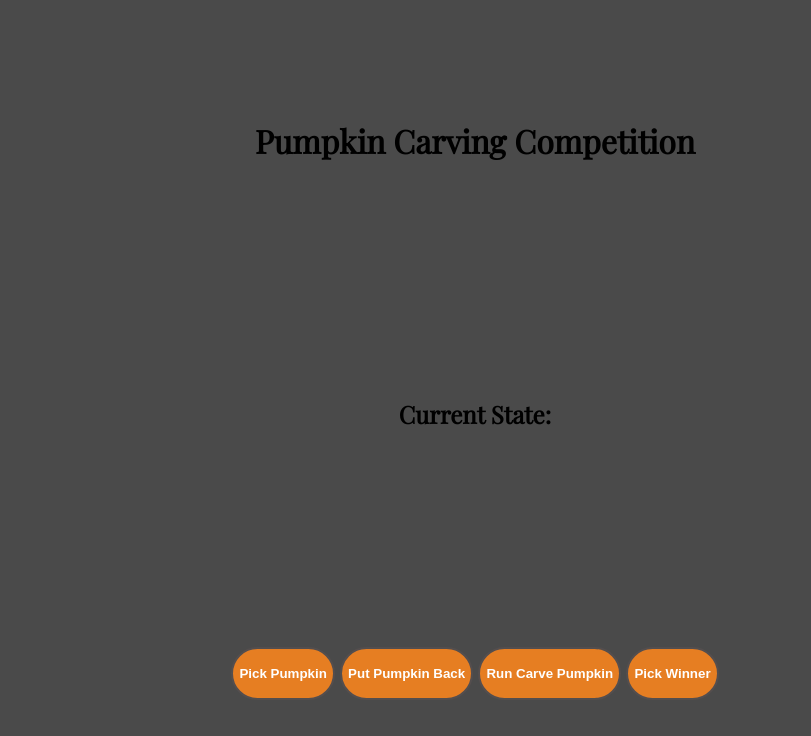
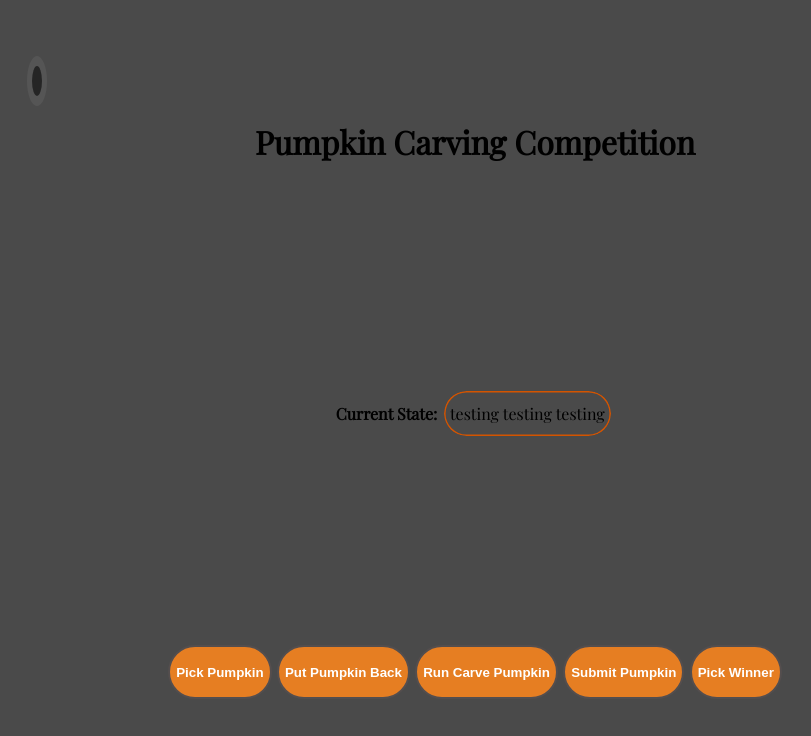
Before and after one commit to sandtomb/pumpkin-time, a Vue app: page / in a window 1280 px wide. Both pictures are taken after a click on the button "Pick Pumpkin". Shown: the top 736 px of the page, without its empty margins (165-976 px from the left). Built offline with nearby package versions, Linux system fonts and the light colour scheme.

Commit message:
more fronending

```diff
--- a/src/App.vue
+++ b/src/App.vue
@@ -4,11 +4,20 @@
       <h1>Pumpkin Carving Competition</h1>
     </div>
     <div id="state-display-wrapper">
-      <h2>Current State: </h2>
+      <div>
+        <h4>Current State: </h4>
+      </div>
+      <div id="current-state">
+        testing testing testing
+      </div>
     </div>
     <div id="button-wrapper">
       <div id="eye-1" class="eye"></div>
       <div id="eye-2" class="eye"></div>
+      <div id="eye-3" class="eye"></div>
+      <div id="eye-4" class="eye"></div>
+      <div id="eye-5" class="eye"></div>
+      <div id="eye-6" class="eye"></div>
       <button
         id="pick-pumpkin"
         class="pumpkin-button"
@@ -31,6 +40,14 @@
         @click="carvePumpkin"
         >
         Run Carve Pumpkin
+      </button>
+
+      <button
+        id="submit-pumpkin"
+        class="pumpkin-button"
+        @click="submitPumpkin"
+        >
+          Submit Pumpkin
       </button>
 
       <button
@@ -307,6 +324,34 @@ export default {
     animation: blink 15s infinite;
   }
 
+  #eye-3 {
+    left: 25%;
+    top: 15%;
+    opacity: 20%;
+    animation: blink 5s infinite;
+  }
+
+  #eye-4 {
+    left: 15%;
+    top: 85%;
+    opacity: 20%;
+    animation: blink 14s infinite;
+  }
+
+  #eye-5 {
+    left: 15%;
+    top: 7%;
+    opacity: 20%;
+    animation: blink 8s infinite;
+  }
+
+  #eye-6 {
+    left: 75%;
+    top: 85%;
+    opacity: 20%;
+    animation: blink 7s infinite;
+  }
+
   .eye::before {
     content: '';
     position: absolute;
@@ -328,6 +373,13 @@ export default {
     border-radius: 4em; /* Rounded corners */
     cursor: pointer;
     transition: all 0.3s ease; /* Smooth transition for button press effect */
+  }
+
+  #state-display-wrapper {
+    display: flex;
+    align-items: center;
+    justify-content: center;
+    text-align: center;
   }
 
   .pumpkin-button:hover {
@@ -363,4 +415,53 @@ export default {
     justify-content: center;
   }
 
+  /* #current-state {
+    display: flex;
+    min-width: 2em;
+    border: .2em solid #d35400;
+    border-radius: 2em;
+    padding-left: .2em;
+    margin-left: .2em;
+  } */
+
+  #current-state {
+    position: relative;
+    display: flex;
+    justify-content: center;
+    align-items: center;
+    min-width: 4em;
+    text-align: center;
+    height: 2em;
+    padding: .4em;
+    border: .2em solid transparent; /* Make border transparent initially */
+    border-radius: 2em;
+    margin-left: .2em;
+    overflow: hidden; /* Ensure the pseudo-element does not extend outside */
+  }
+
+  @keyframes trace-border {
+  0% {
+    box-shadow: inset 0 0 0 0 #d35400;
+  }
+  80% {
+    box-shadow: inset 0 0 0 .1em #d35400;
+  }
+  100% {
+    box-shadow: inset 0 0 0 .2em #d35400;
+  }
+}
+
+#current-state::before {
+  content: '';
+  position: absolute;
+  top: 0;
+  right: 0;
+  bottom: 0;
+  left: 0;
+  border-radius: inherit; /* Use the same border-radius as the parent */
+  animation: trace-border 5s infinite; /* Adjust the timing as needed */
+}
+
+
+
 </style>
```
